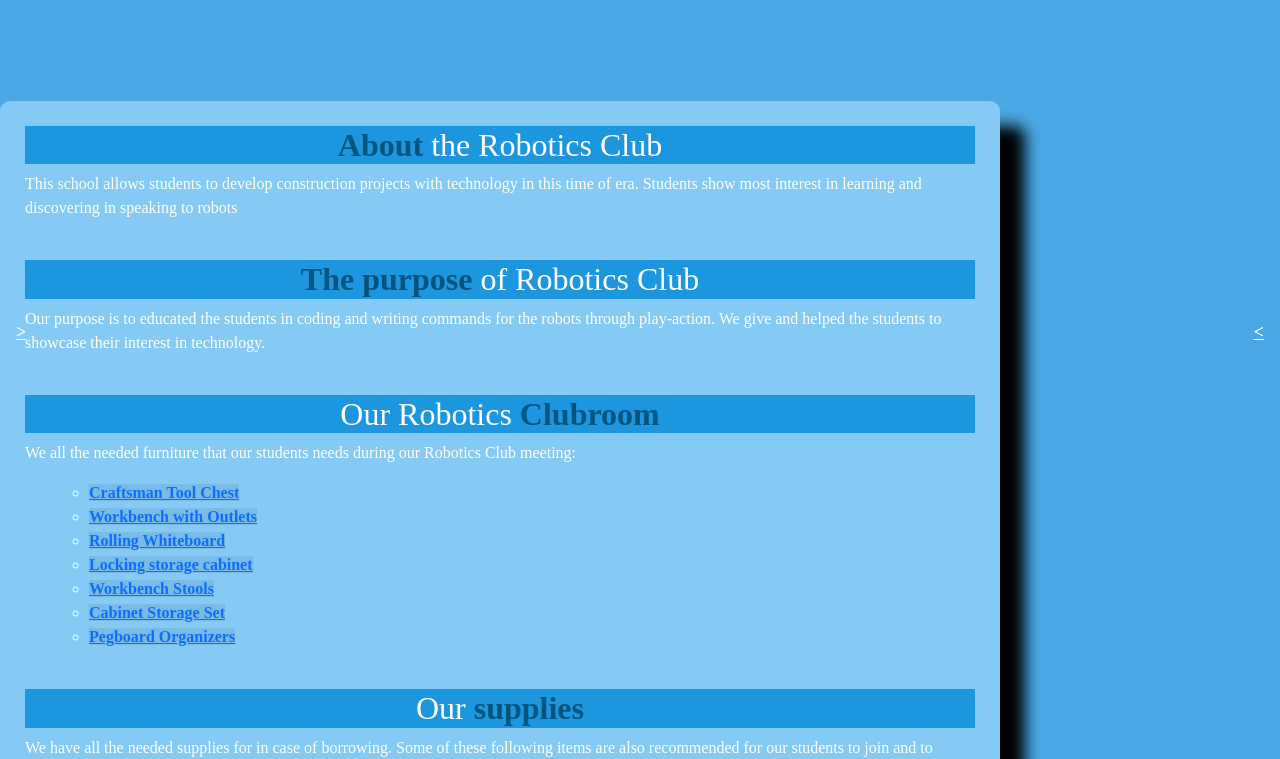
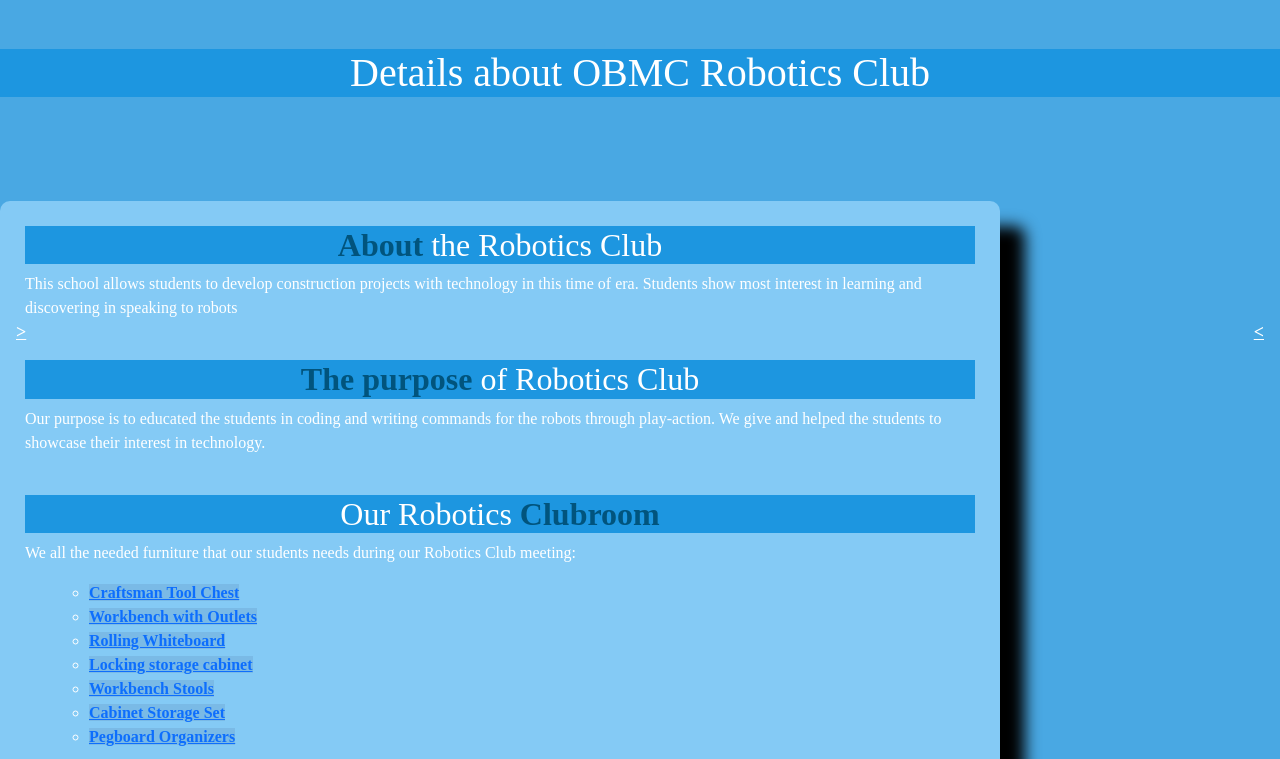
Before and after one commit to SvenGabrielle109/Fairview_ICT9Topaz_Q2Quiz2_Damondamon_Gabrielle, a plain HTML site: page page2.html in a window 1280 px wide. Shown: the part 75-834 px from the top of the page. Drawn offline with nearby package versions, Linux system fonts and the light colour scheme.

Commit message:
Update page2.html

```diff
--- a/page2.html
+++ b/page2.html
@@ -25,7 +25,7 @@
 	</nav>
 	<br>
 
-	<h1>Details about OBMC Robotics Club</h1>
+	<h1 style="margin-top: 100px;">Details about OBMC Robotics Club</h1>
 	<div class="slideshow-container">
 		<div class="mySlides fade">
 			<div class="numbertext">1 / 4</div>
```
